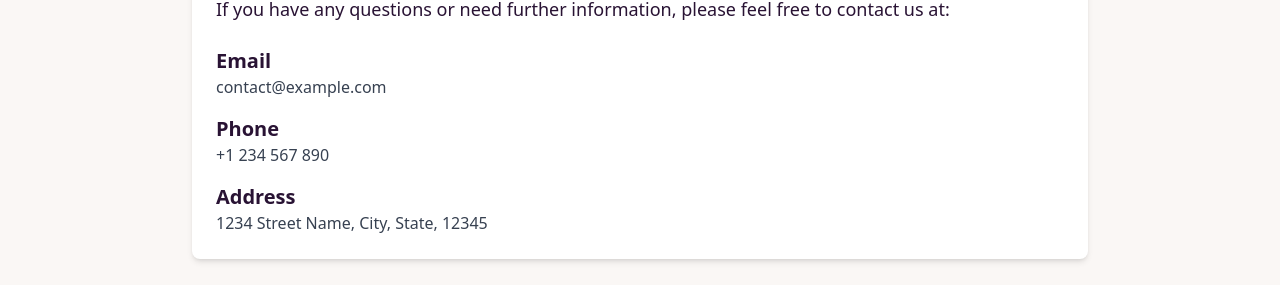
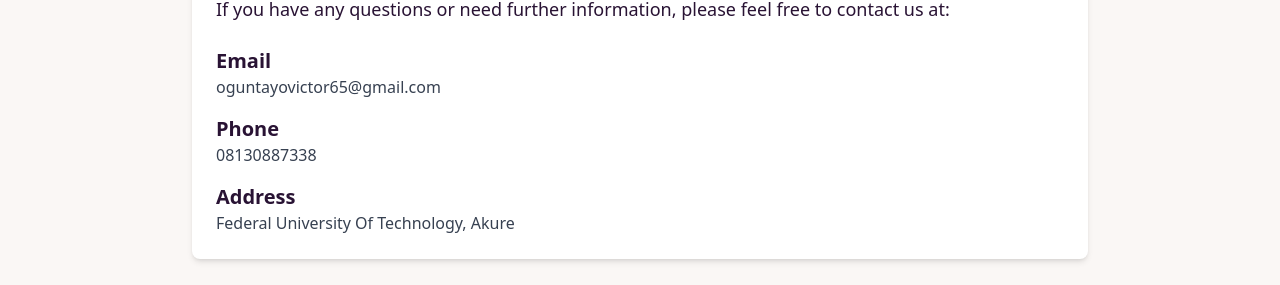
Before and after one commit to Victor-olabisi/Futa-landmark-locations, a React (Vite) app: page /contact in a window 1280 px wide. Shown: the part 217-502 px from the top of the page. Built offline with nearby package versions, Linux system fonts and the light colour scheme.

Commit message:
fix bugs

```diff
--- a/src/pages/Contact.jsx
+++ b/src/pages/Contact.jsx
@@ -11,15 +11,15 @@
       <div className="space-y-4">
         <div>
           <h3 className="text-xl font-semibold">Email</h3>
-          <p className="text-gray-700">contact@example.com</p>
+          <p className="text-gray-700">oguntayovictor65@gmail.com</p>
         </div>
         <div>
           <h3 className="text-xl font-semibold">Phone</h3>
-          <p className="text-gray-700">+1 234 567 890</p>
+          <p className="text-gray-700">08130887338</p>
         </div>
         <div>
           <h3 className="text-xl font-semibold">Address</h3>
-          <p className="text-gray-700">1234 Street Name, City, State, 12345</p>
+          <p className="text-gray-700 capitalize">Federal university of technology, Akure</p>
         </div>
       </div>
     </div>
```
Also changed, not shown: src/component/Map.jsx (added).
